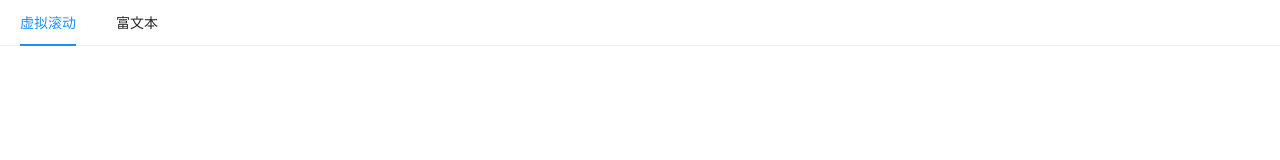
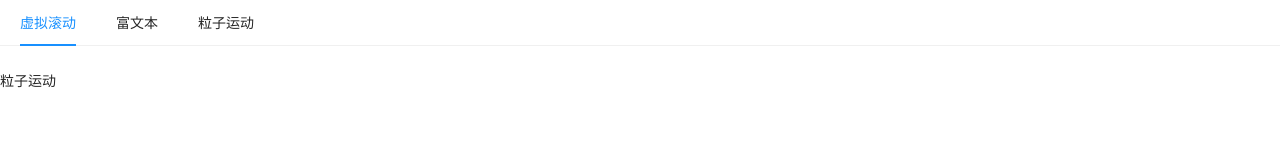
Before and after one commit to quan-quanquan/dome-base-vue3, a Vue app: page /particle-movement in a window 1280 px wide. Before the commit this address had no page. Shown: the top 160 px of the page. Built offline with nearby package versions, Linux system fonts and the light colour scheme.

Commit message:
添加粒子运动路由

```diff
--- a/src/App.vue
+++ b/src/App.vue
@@ -6,6 +6,9 @@
       </a-menu-item>
       <a-menu-item key="richEditor">
         <router-link to="/rich-editor">富文本</router-link>
+      </a-menu-item>
+      <a-menu-item key="particleMovement">
+        <router-link to="/particle-movement">粒子运动</router-link>
       </a-menu-item>
     </a-menu>
     <router-view></router-view>
--- /dev/null
+++ b/src/pages/particle-movement/index.vue
@@ -0,0 +1,5 @@
+<template>
+  <div>
+    粒子运动
+  </div>
+</template>
--- a/src/router.js
+++ b/src/router.js
@@ -2,6 +2,7 @@ import {createRouter, createWebHistory} from 'vue-router'
 
 import VirtualScroll from '@/pages/virtual-scroll'
 import RichEditor from '@/pages/rich-editor'
+import ParticleMovement from '@/pages/particle-movement'
 
 const routes = [
   {
@@ -13,6 +14,11 @@ const routes = [
     path: '/rich-editor',
     name: 'RichEditor',
     component: RichEditor
+  },
+  {
+    path: '/particle-movement',
+    name: 'ParticleMovement',
+    component: ParticleMovement
   }
 ]
 
```
